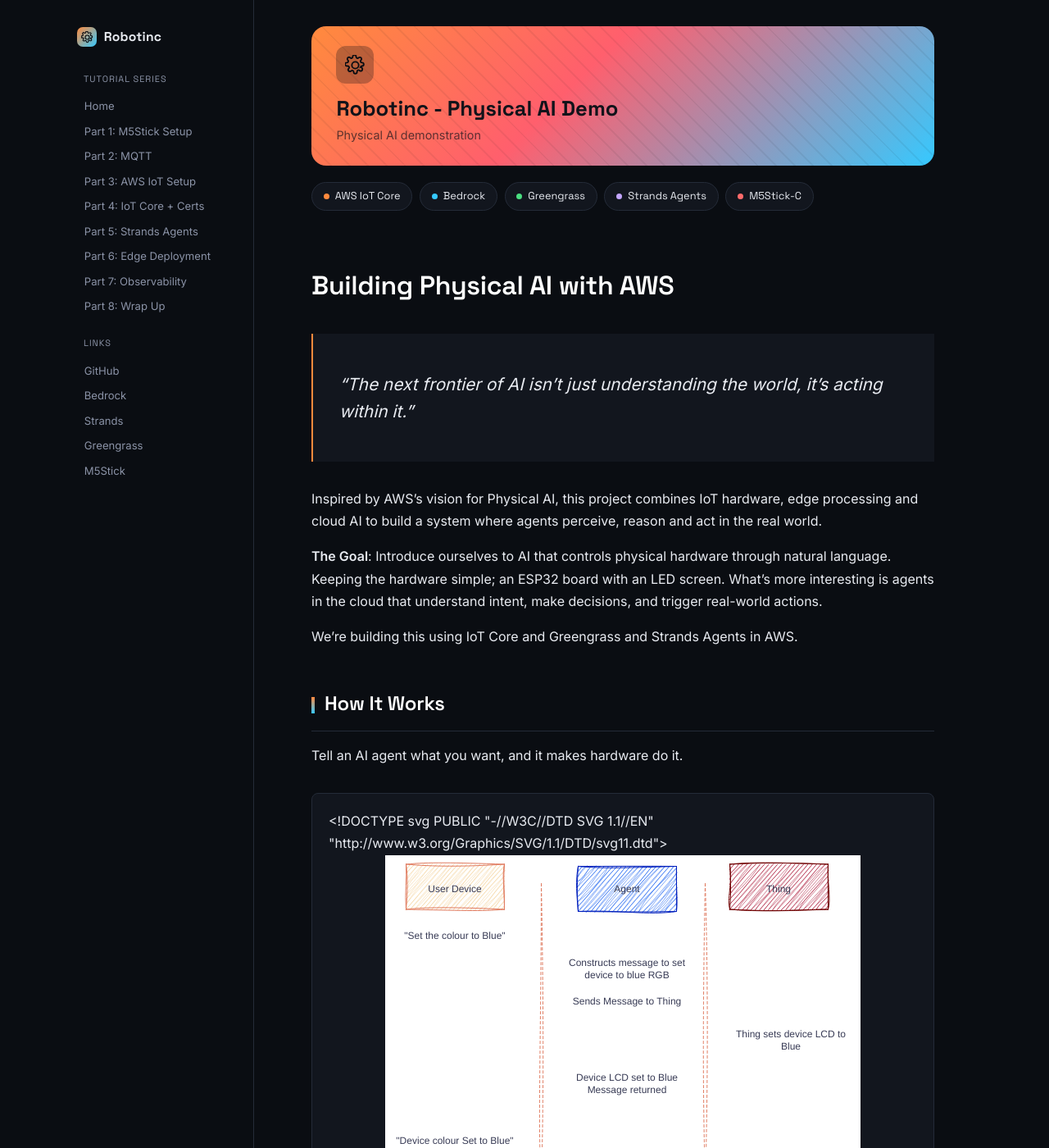
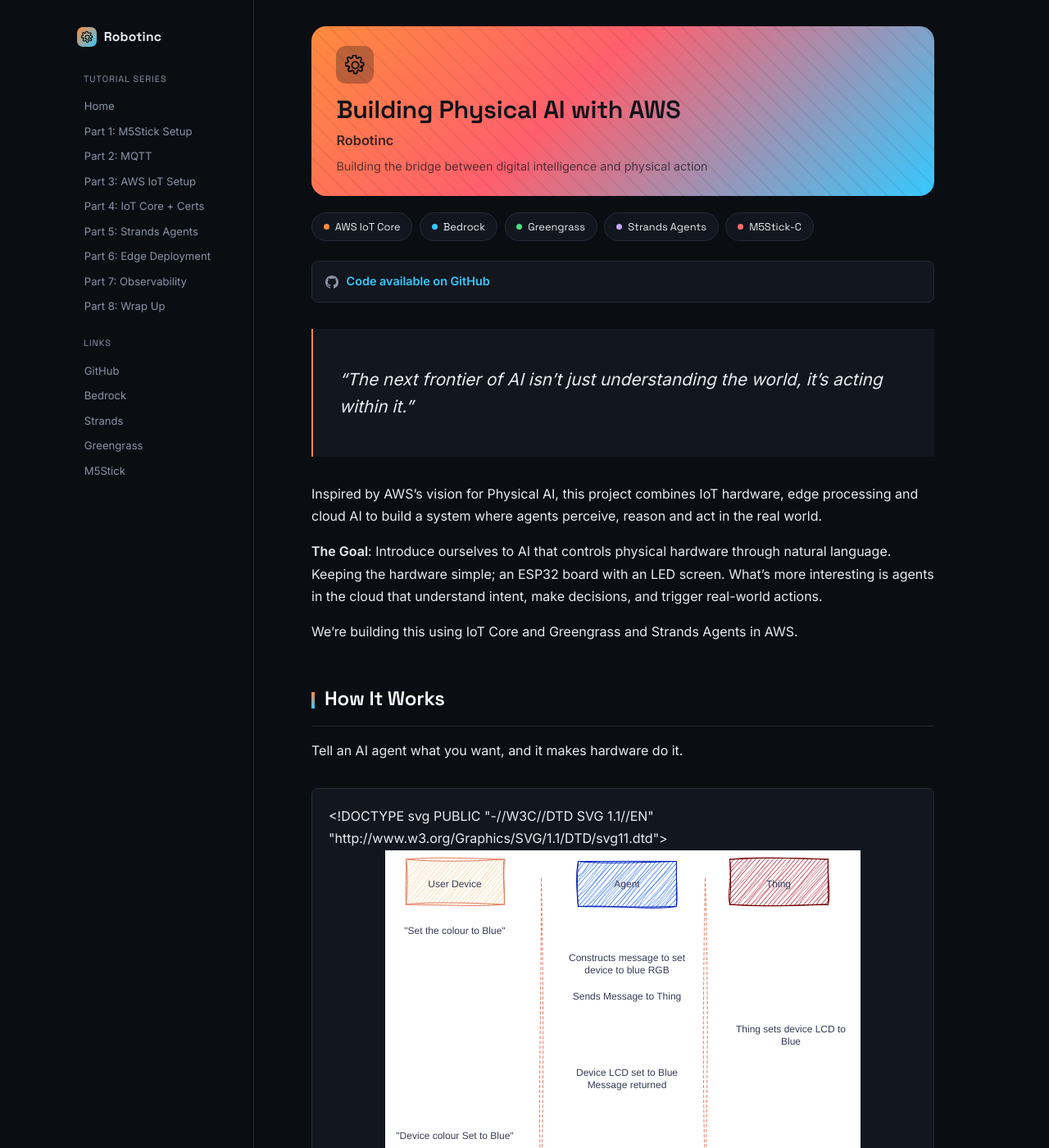
Before and after one commit to jakesky45/Robotinc, a Jekyll site: the page built from docs/index.md, in a window 1280 px wide and 1400 px high. Shown: the whole window at 82% size. Built offline with Jekyll 4.4.1, drawn with Linux system fonts in a browser that asks for light colours.

Commit message:
Match memory-visa's hero structure: h1 + repo sub-brand + tagline, repo card
Hero now carries a real h1 (page title), a "Robotinc" sub-line, and the
site tagline, same three-part pattern as memory-visa's hero. Added a
subtle repo-card (GitHub icon + link) below the badges, same spot as
memory-visa's. Homepage's own duplicate "# Building Physical AI with
AWS" heading is dropped now that the hero carries it as the real h1.

Co-Authored-By: Claude Sonnet 5 <noreply@anthropic.com>

```diff
--- a/docs/_config.yml
+++ b/docs/_config.yml
@@ -1,3 +1,3 @@
 title: Robotinc
-description: Physical AI demonstration
+description: Building the bridge between digital intelligence and physical action
 theme: jekyll-theme-cayman
--- a/docs/_layouts/default.html
+++ b/docs/_layouts/default.html
@@ -55,7 +55,8 @@
 
       <header class="hero">
         <div class="hero-icon"><svg viewBox="0 0 24 24" fill="none" stroke="#0a0d12" stroke-width="1.8"><path d="M12 8a4 4 0 100 8 4 4 0 000-8z"/><path d="M19.4 13.5a1.65 1.65 0 00.33 1.82l.06.06a2 2 0 11-2.83 2.83l-.06-.06a1.65 1.65 0 00-1.82-.33 1.65 1.65 0 00-1 1.51V19.9a2 2 0 11-4 0v-.09a1.65 1.65 0 00-1-1.51 1.65 1.65 0 00-1.82.33l-.06.06a2 2 0 11-2.83-2.83l.06-.06a1.65 1.65 0 00.33-1.82 1.65 1.65 0 00-1.51-1H2.1a2 2 0 110-4h.09a1.65 1.65 0 001.51-1 1.65 1.65 0 00-.33-1.82l-.06-.06a2 2 0 112.83-2.83l.06.06a1.65 1.65 0 001.82.33H8a1.65 1.65 0 001-1.51V2.1a2 2 0 114 0v.09a1.65 1.65 0 001 1.51 1.65 1.65 0 001.82-.33l.06-.06a2 2 0 112.83 2.83l-.06.06a1.65 1.65 0 00-.33 1.82V8a1.65 1.65 0 001.51 1h.09a2 2 0 110 4h-.09a1.65 1.65 0 00-1.51 1z"/></svg></div>
-        <p class="hero-title">{{ page.title | default: site.title }}</p>
+        <h1>{{ page.title | default: site.title }}</h1>
+        <p class="hero-sub">Robotinc</p>
         <p class="hero-tagline">{{ site.description }}</p>
       </header>
 
@@ -67,6 +68,11 @@
         <span class="badge"><span class="dot" style="background:#ff6b6b"></span>M5Stick-C</span>
       </div>
 
+      <div class="repo-card">
+        <span class="repo-icon"><svg viewBox="0 0 16 16" width="16" height="16" fill="currentColor"><path d="M8 0C3.58 0 0 3.58 0 8c0 3.54 2.29 6.53 5.47 7.59.4.07.55-.17.55-.38 0-.19-.01-.82-.01-1.49-2.01.37-2.53-.49-2.69-.94-.09-.23-.48-.94-.82-1.13-.28-.15-.68-.52-.01-.53.63-.01 1.08.58 1.23.82.72 1.21 1.87.87 2.33.66.07-.52.28-.87.51-1.07-1.78-.2-3.64-.89-3.64-3.95 0-.87.31-1.59.82-2.15-.08-.2-.36-1.02.08-2.12 0 0 .67-.21 2.2.82.64-.18 1.32-.27 2-.27.68 0 1.36.09 2 .27 1.53-1.04 2.2-.82 2.2-.82.44 1.1.16 1.92.08 2.12.51.56.82 1.27.82 2.15 0 3.07-1.87 3.75-3.65 3.95.29.25.54.73.54 1.48 0 1.07-.01 1.93-.01 2.2 0 .21.15.46.55.38A8.01 8.01 0 0016 8c0-4.42-3.58-8-8-8z"/></svg></span>
+        <a href="https://github.com/jakesky45/Robotinc">Code available on GitHub</a>
+      </div>
+
       {{ content }}
 
     </div>
--- a/docs/assets/css/style.scss
+++ b/docs/assets/css/style.scss
@@ -134,21 +134,41 @@ body {
   position: relative;
 }
 .hero-icon svg { width: 25px; height: 25px; }
-.hero-title {
+.hero h1 {
   font-family: 'Space Grotesk', sans-serif;
-  font-size: 1.6rem;
-  line-height: 1.25;
+  font-size: 1.9rem;
+  line-height: 1.2;
   color: #11131a;
-  margin: 0.9rem 0 0.3rem;
-  font-weight: 700;
+  margin: 0.9rem 0 0.35rem;
   position: relative;
 }
-.hero-tagline {
+.hero .hero-sub {
+  font-weight: 600;
+  color: rgba(17,19,26,0.82);
+  font-size: 1.02rem;
+  margin: 0 0 0.3rem;
+  position: relative;
+}
+.hero .hero-tagline {
   color: rgba(17,19,26,0.68);
   font-size: 0.9rem;
   margin: 0;
   position: relative;
 }
+
+.repo-card {
+  display: flex;
+  align-items: center;
+  gap: 0.6rem;
+  background: var(--bg-card);
+  border: 1px solid var(--border-subtle);
+  border-radius: 8px;
+  padding: 0.75rem 1rem;
+  margin: 0 0 1.75rem;
+  font-size: 0.9rem;
+}
+.repo-card .repo-icon { flex: 0 0 auto; display: flex; color: var(--text-secondary); }
+.repo-card a { color: var(--accent2); font-weight: 600; }
 
 .badges { display: flex; flex-wrap: wrap; gap: 0.55rem; margin: 0 0 1.5rem; }
 .badge {
--- a/docs/index.md
+++ b/docs/index.md
@@ -1,9 +1,7 @@
 ---
 layout: default
-title: Robotinc - Physical AI Demo
+title: Building Physical AI with AWS
 ---
-
-# Building Physical AI with AWS
 
 > *"The next frontier of AI isn't just understanding the world, it's acting within it."*
 
```
